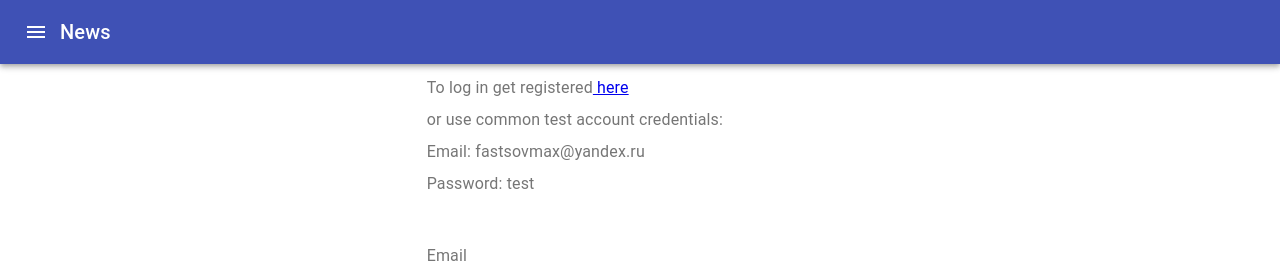
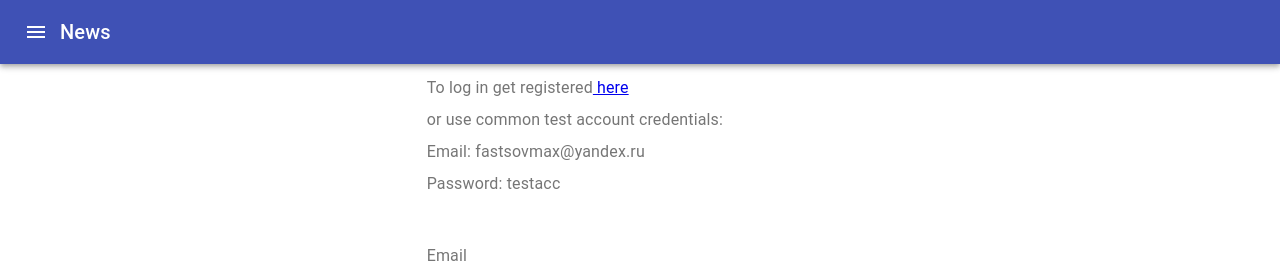
Before and after one commit to MaxFas/ToDoList, a React (Create React App) app: page /login in a window 1280 px wide. Shown: the top 266 px of the page. Built offline with nearby package versions, Linux system fonts and the light colour scheme; no server answers.

Commit message:
add requests for login/auth

```diff
--- a/src/components/Login.tsx
+++ b/src/components/Login.tsx
@@ -60,7 +60,7 @@ export const Login = () => {
                     </p>
                     <p>or use common test account credentials:</p>
                     <p>Email: fastsovmax@yandex.ru</p>
-                    <p>Password: test</p>
+                    <p>Password: testacc</p>
                 </FormLabel>
                 <form onSubmit={formik.handleSubmit}>
                     <FormGroup>
```
